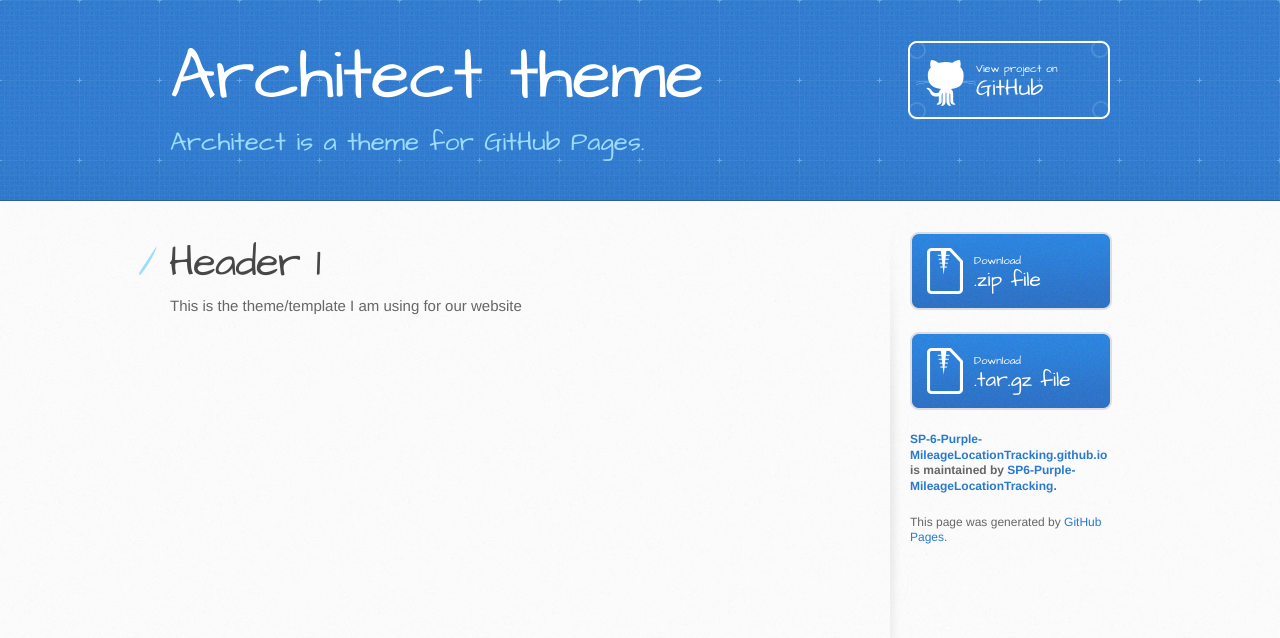
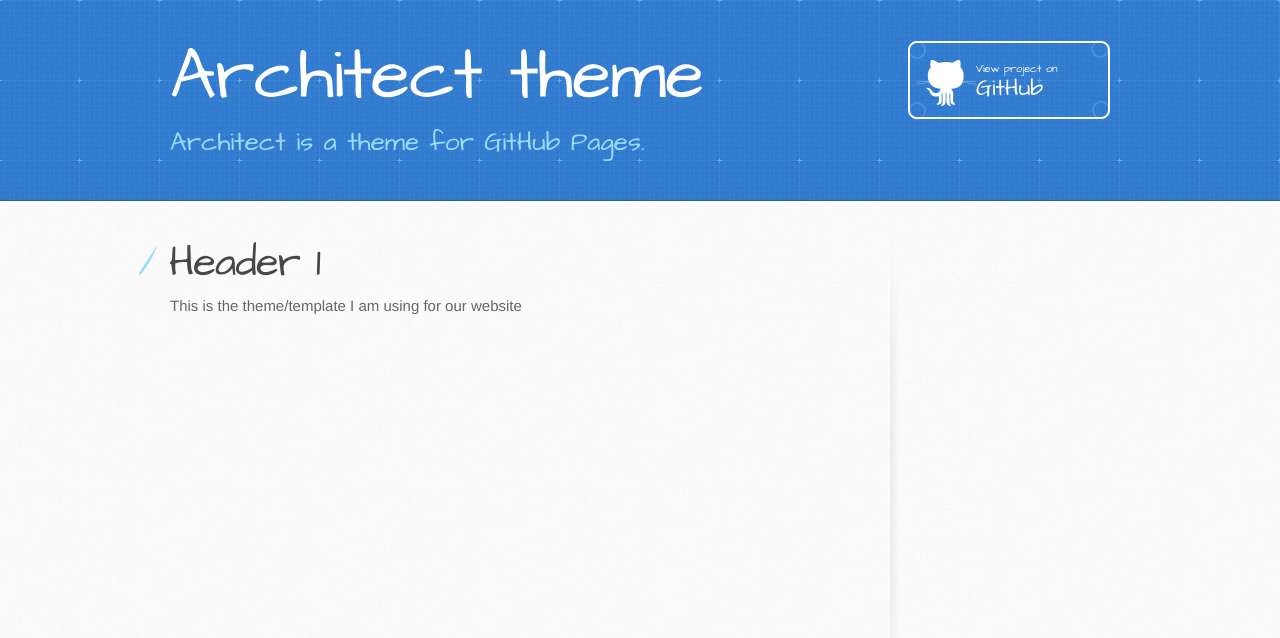
Before and after one commit to SP6-Purple-MileageLocationTracking/SP-6-Purple-MileageLocationTracking.github.io, a Jekyll site: the page built from index.md, in a window 1280 px wide. Shown: the top 638 px of the page. Built offline with Jekyll 4.4.1, drawn with Linux system fonts in a browser that asks for light colours; our own code applies the rules of GitHub Pages for plain Markdown files.

```diff
--- a/_layouts/default.html
+++ b/_layouts/default.html
@@ -6,10 +6,6 @@
     <meta name="viewport" content="width=device-width, initial-scale=1, maximum-scale=1">
     <link rel="stylesheet" href="{{ '/assets/css/style.css?v=' | append: site.github.build_revision | relative_url }}" media="screen" type="text/css">
     <link rel="stylesheet" href="{{ '/assets/css/print.css' | relative_url }}" media="print" type="text/css">
-
-    <!--[if lt IE 9]>
-    <script src="https://oss.maxcdn.com/html5shiv/3.7.3/html5shiv.min.js"></script>
-    <![endif]-->
 
 {% seo %}
 
@@ -26,9 +22,6 @@
         {% if site.github.is_project_page %}
           <a href="{{ site.github.repository_url }}" class="button"><small>View project on</small> GitHub</a>
         {% endif %}
-        {% if site.github.is_user_page %}
-          <a href="{{ site.github.owner_url }}" class="button"><small>Follow me on</small> GitHub</a>
-        {% endif %}
       </div>
     </header>
 
@@ -39,22 +32,7 @@
         </section>
 
         <aside id="sidebar">
-          {% if site.show_downloads %}
-            <a href="{{ site.github.zip_url }}" class="button">
-              <small>Download</small>
-              .zip file
-            </a>
-            <a href="{{ site.github.tar_url }}" class="button">
-              <small>Download</small>
-              .tar.gz file
-            </a>
-          {% endif %}
-
-          {% if site.github.is_project_page %}
-            <p class="repo-owner"><a href="{{ site.github.repository_url }}">{{ site.github.repository_name }}</a> is maintained by <a href="{{ site.github.owner_url }}">{{ site.github.owner_name }}</a>.</p>
-          {% endif %}
-
-          <p>This page was generated by <a href="https://pages.github.com">GitHub Pages</a>.</p>
+          <p></p>
         </aside>
       </div>
     </div>
```
Also changed, not shown: docs/CODE_OF_CONDUCT.md (deleted, +0 -46 lines), docs/CONTRIBUTING.md (deleted, +0 -91 lines), docs/SUPPORT.md (deleted, +0 -9 lines).
